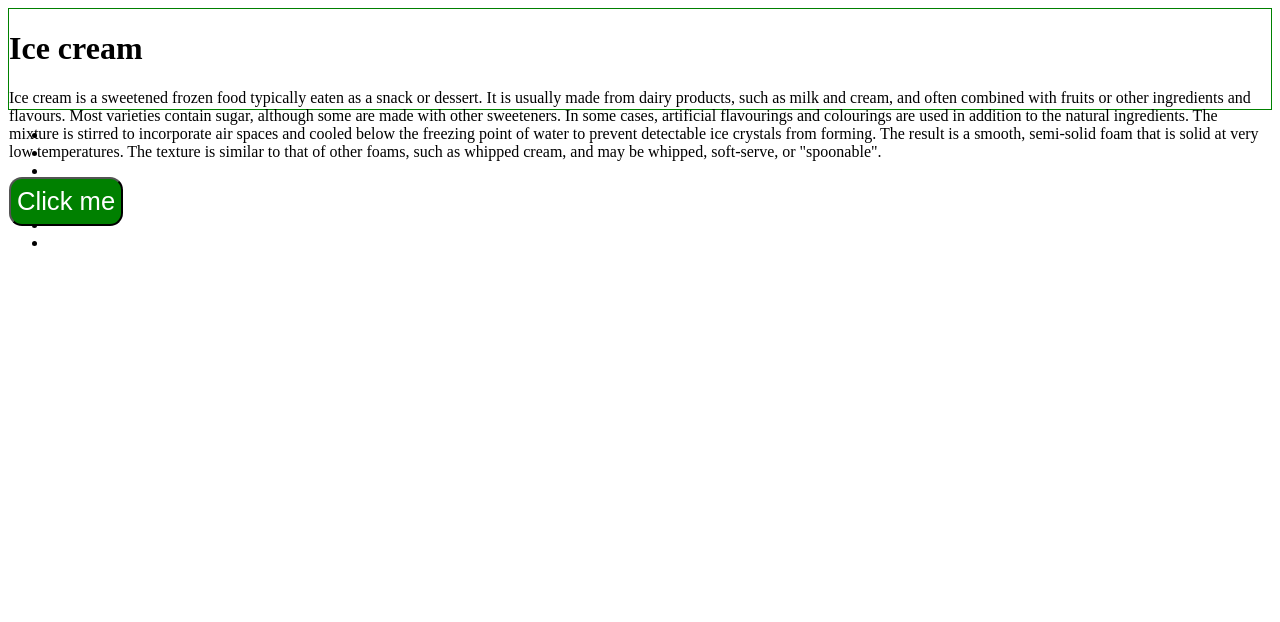
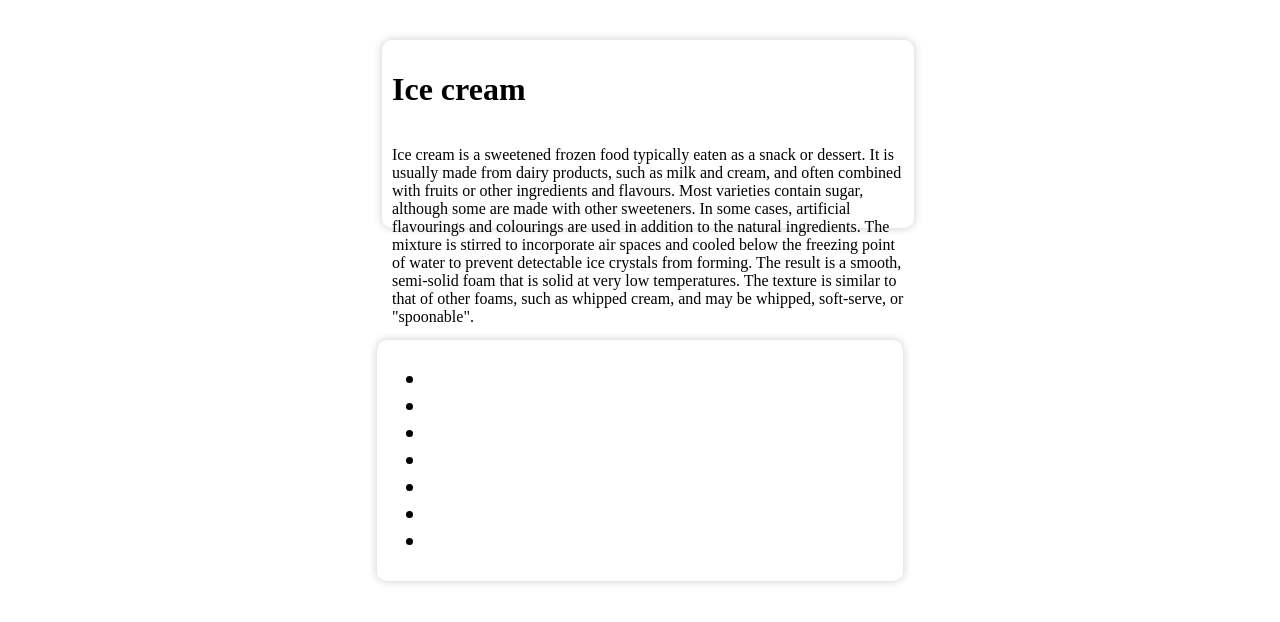
Before and after one commit to galalkoro98/Asynchronuous-js, a website with bundled scripts: page index.html in a window 1280 px wide. Built offline with nearby package versions, Linux system fonts and the light colour scheme.

Commit message:
add new styles

```diff
--- a/style.css
+++ b/style.css
@@ -1,31 +1,61 @@
 .container {
-    height: 100px;
-    position: relative;
-    border: 1px solid green;
-  }
+  display: flex;
+  justify-content: center;
+  height: 35vh;
+  width: 100vw;
+  background-color: #fff;
+}
 
-  .center {
-    /* font-size: 2em; */
-    /* background-color: green; */
-    margin: 0;
-    position: absolute;
-    top: 50%;
-    left: 50%;
-    -ms-transform: translate(-50%, -50%);
-    transform: translate(-50%, -50%);
-  }
+.container__content {
+  display: grid;
+  width: 40%;
+  height: 60%;
+  background-color: #fff;
+  border-radius: 10px;
+  padding: 10px;
+  box-shadow: 0 0 10px rgba(0, 0, 0, 0.2);
+  margin-top: 2em;
+}
 
-  .btn{
-    font-size: 1.6em;
-    background-color: green;
-    color: white;
-    border-radius: 13px;
-    height: 1.9em;
-  }
+.container__button {
+  display: flex;
+  justify-content: center;
+  align-items: center;
+  margin-top: 20px;
+}
 
+.btn {
+  padding: 10px 20px;
+  border: none;
+  border-radius: 5px;
+  background-color: #000;
+  color: #fff;
+  cursor: pointer;
+}
 
+.result__container {
+  display: flex;
+  justify-content: center;
+  margin-top: 20px;
+  background-color: #fff;
+}
 
-  .display-container{
-    background-color: rgb(204, 195, 196);
-    height: 400px;
-  }
+.result__content {
+  display: grid;
+  width: 40%;
+  height: 60%;
+  background-color: #fff;
+  border-radius: 10px;
+  padding: 10px;
+  box-shadow: 0 0 10px rgba(0, 0, 0, 0.2);
+  margin-top: 2em;
+}
+
+.result__content ul li {
+  /* display: flex; */
+  justify-content: center;
+  align-items: center;
+  font-size: 1.5em;
+  font-weight: 600;
+  text-decoration: none;
+}
```
